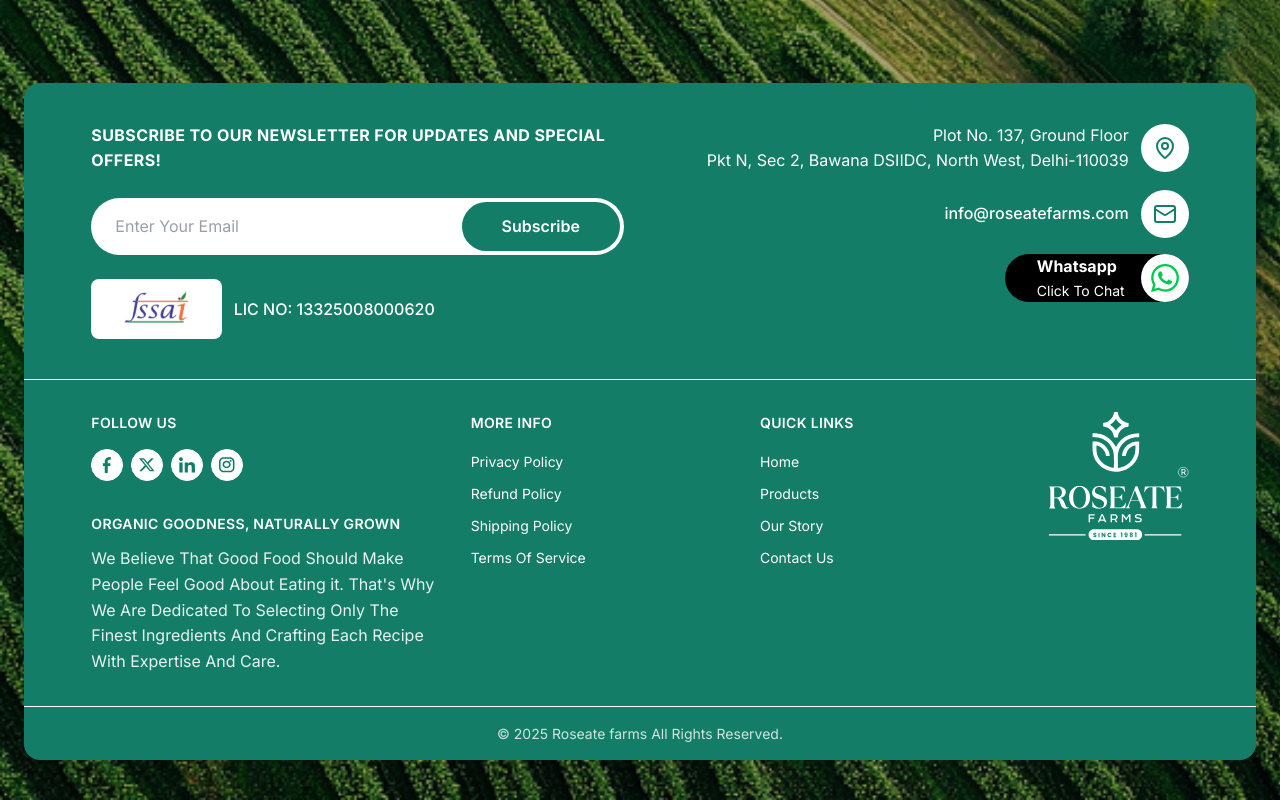
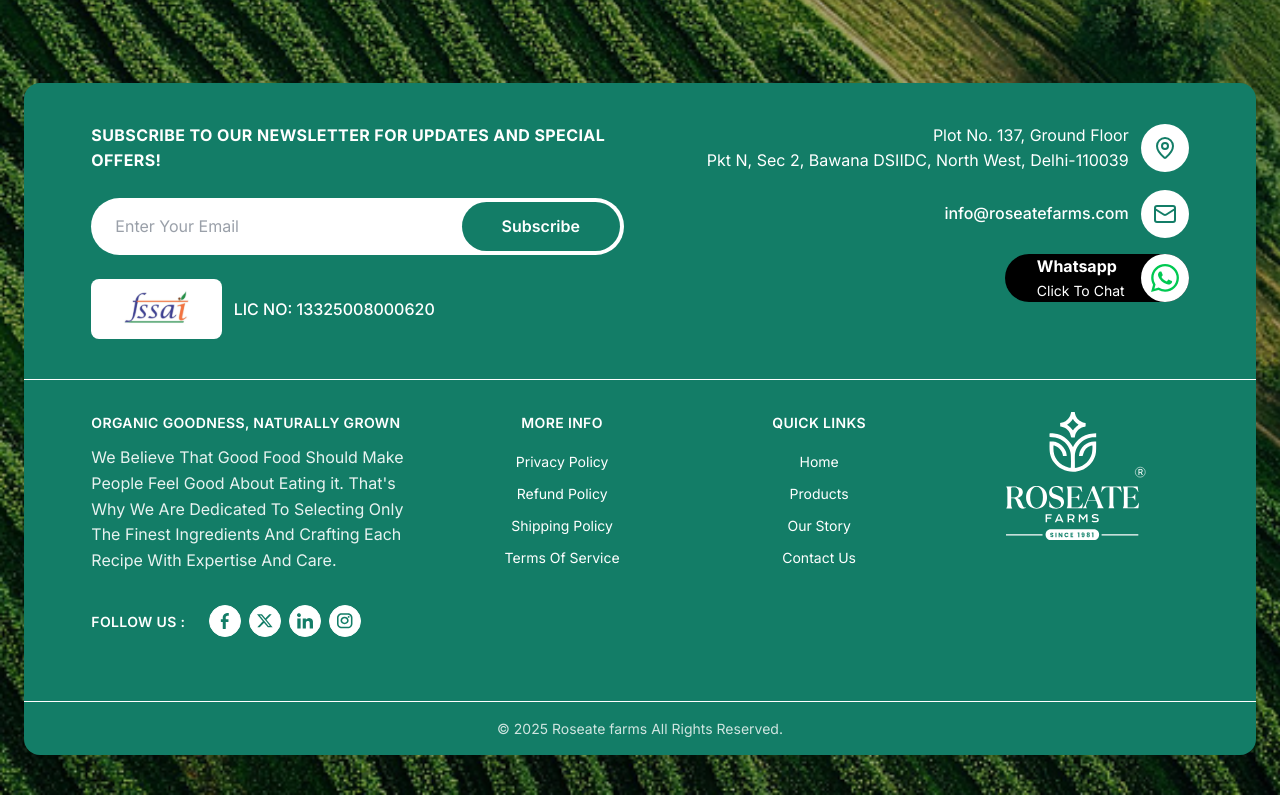
Before and after one commit to AB-Media-Co/Roseate-foods, a React (Vite) app: page /cart in a window 1280 px wide. Shown: the part 850-1650 px from the top of the page. Built offline with nearby package versions, Linux system fonts and the light colour scheme; no server answers; a web font is replaced by a local one.

Commit message:
change footer

```diff
--- a/src/components/Footer.jsx
+++ b/src/components/Footer.jsx
@@ -13,10 +13,10 @@ const Footer = () => {
   ];
 
   const SOCIAL_LINKS = [
-    { icon: "/footer/footerFb.svg", alt: "Facebook" ,href:"https://www.facebook.com/people/Roseate-Farms/pfbid028djGjjwpFN2yAsWwzvQ1oHW8BUmTb8hJVB6iqenFnmVmjoGFVcELgTQQDwXdL5jul/"},
-    { icon: "/footer/FooterX.svg", alt: "X" ,href:"https://x.com/roseatefarms"},
-    { icon: "/footer/footerLinkeidn.svg", alt: "LinkedIn" ,href:"https://www.linkedin.com/company/roseatefarms/"},
-    { icon: "/footer/foooterIntsa.svg", alt: "Instagram" ,href:"https://www.instagram.com/roseatefarms/"},
+    { icon: "/footer/footerFb.svg", alt: "Facebook", href: "https://www.facebook.com/people/Roseate-Farms/pfbid028djGjjwpFN2yAsWwzvQ1oHW8BUmTb8hJVB6iqenFnmVmjoGFVcELgTQQDwXdL5jul/" },
+    { icon: "/footer/FooterX.svg", alt: "X", href: "https://x.com/roseatefarms" },
+    { icon: "/footer/footerLinkeidn.svg", alt: "LinkedIn", href: "https://www.linkedin.com/company/roseatefarms/" },
+    { icon: "/footer/foooterIntsa.svg", alt: "Instagram", href: "https://www.instagram.com/roseatefarms/" },
   ];
 
   const MORE_INFO_LINKS = [
@@ -142,7 +142,7 @@ const Footer = () => {
   );
 
   const LinkList = ({ links, title }) => (
-    <div>
+    <div className='md:text-center'>
       <h4 className="text-small font-semibold uppercase tracking-wide mb-4">{title}</h4>
       <div className="space-y-2 md:space-y-2.5 lg:space-y-2">
         {links.map((link) => (
@@ -188,7 +188,7 @@ const Footer = () => {
             <ContactItem icon={MapPin} text={CONTACT_INFO.address} kind="address" />
             <ContactItem icon={Mail} text={CONTACT_INFO.email} kind="email" />
             {CONTACT_INFO.whatsapp && <WhatsAppButton mobile />}
-            <div>
+            <div className='flex flex-col gap-4 my-2'>
               <h4 className="text-subheading md:text-subheading font-semibold uppercase tracking-wide">{COMPANY_DESC.title}</h4>
               <p className="text-body opacity-90">{COMPANY_DESC.text}</p>
             </div>
@@ -231,16 +231,19 @@ const Footer = () => {
 
         {/* Middle Section - Main Footer Content */}
         <div className="content py-8">
-          <div className="grid grid-cols-1 md:[grid-template-columns:1.35fr_1fr_1fr_auto] gap-8">
+          <div className="grid grid-cols-1 md:[grid-template-columns:1.45fr_1fr_1fr_1fr] gap-8">
             {/* Left Column - Follow Us & Description (Desktop) */}
             <div className="hidden md:block">
-              <h4 className="text-small font-semibold uppercase tracking-wide mb-4">FOLLOW US</h4>
-              <div className="mb-8">
-                <SocialIcons />
-              </div>
               <div>
                 <h4 className="text-small font-semibold uppercase tracking-wide mb-3">{COMPANY_DESC.title}</h4>
                 <p className="text-body opacity-90">{COMPANY_DESC.text}</p>
+              </div>
+              <div className='flex gap-6 my-8 items-center'>
+                <h4 className="text-small font-semibold uppercase tracking-wide ">FOLLOW US : </h4>
+
+                <div className="">
+                  <SocialIcons />
+                </div>
               </div>
             </div>
 
@@ -249,7 +252,7 @@ const Footer = () => {
             <LinkList links={QUICK_LINKS} title="QUICK LINKS" />
 
             {/* Logo Column (Desktop) */}
-            <div className="hidden md:flex justify-end items-start">
+            <div className="hidden md:flex justify-center items-start">
               <img src="/roseateW.svg" alt="Roseate Farms" className="h-24 md:h-32" />
             </div>
           </div>
```
